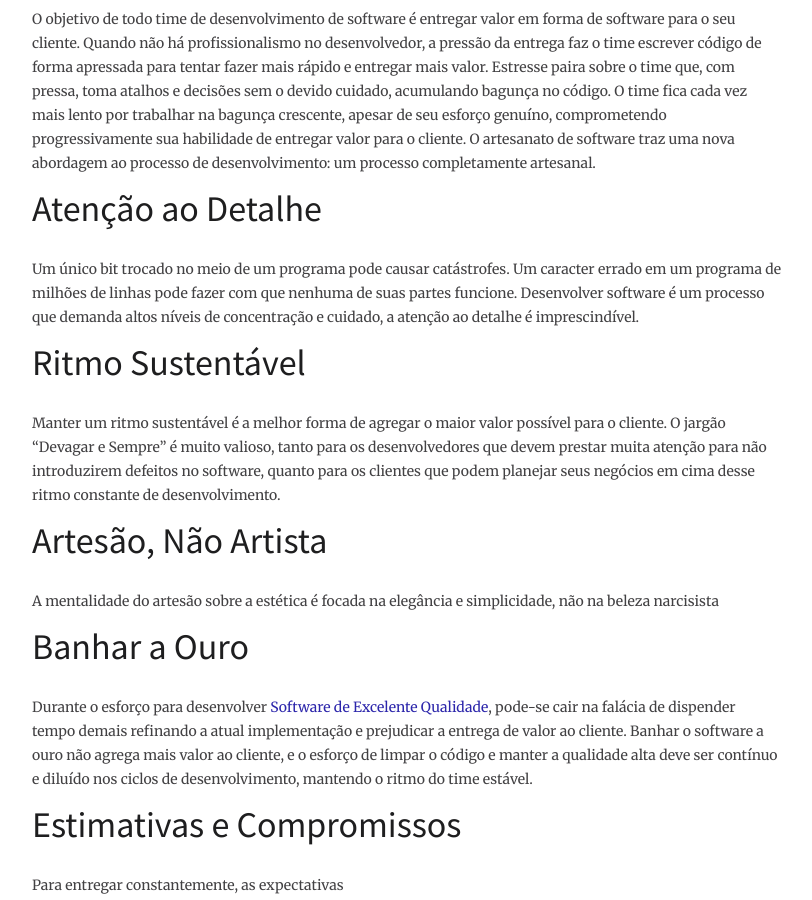
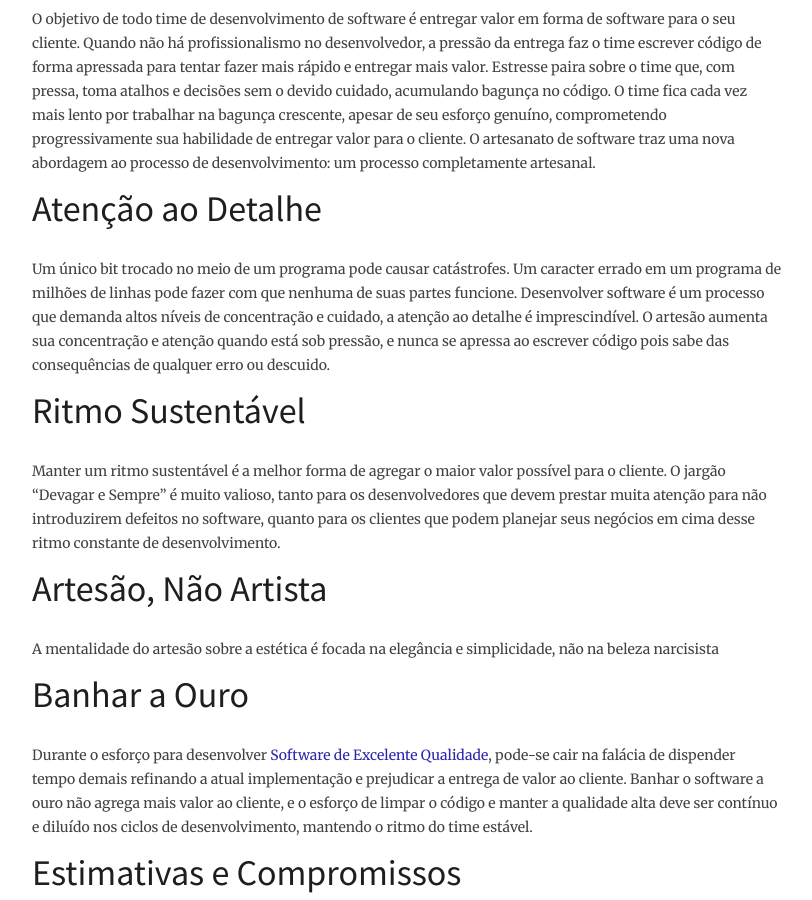
Before and after one commit to bertelledani/ArtesanatoDeSoftwareBrasil.github.io, a Jekyll site: the page built from agregar-valor-de-forma-constante.md, in a window 1280 px wide and 900 px high, scrolled down 773 px. Shown: the whole window, without its empty margins (233-1045 px from the left). Built offline with Jekyll 4.4.1, drawn with Linux system fonts in a browser that asks for light colours; nearby versions of some CDN libraries.

Commit message:
Artesão aumenta concentração quando sob pressão

```diff
--- a/agregar-valor-de-forma-constante.md
+++ b/agregar-valor-de-forma-constante.md
@@ -7,7 +7,7 @@ O objetivo de todo time de desenvolvimento de software é entregar valor em form
 
 # Atenção ao Detalhe
 
-Um único bit trocado no meio de um programa pode causar catástrofes. Um caracter errado em um programa de milhões de linhas pode fazer com que nenhuma de suas partes funcione. Desenvolver software é um processo que demanda altos níveis de concentração e cuidado, a atenção ao detalhe é imprescindível.
+Um único bit trocado no meio de um programa pode causar catástrofes. Um caracter errado em um programa de milhões de linhas pode fazer com que nenhuma de suas partes funcione. Desenvolver software é um processo que demanda altos níveis de concentração e cuidado, a atenção ao detalhe é imprescindível. O artesão aumenta sua concentração e atenção quando está sob pressão, e nunca se apressa ao escrever código pois sabe das consequências de qualquer erro ou descuido.
 
 # Ritmo Sustentável
 
```
